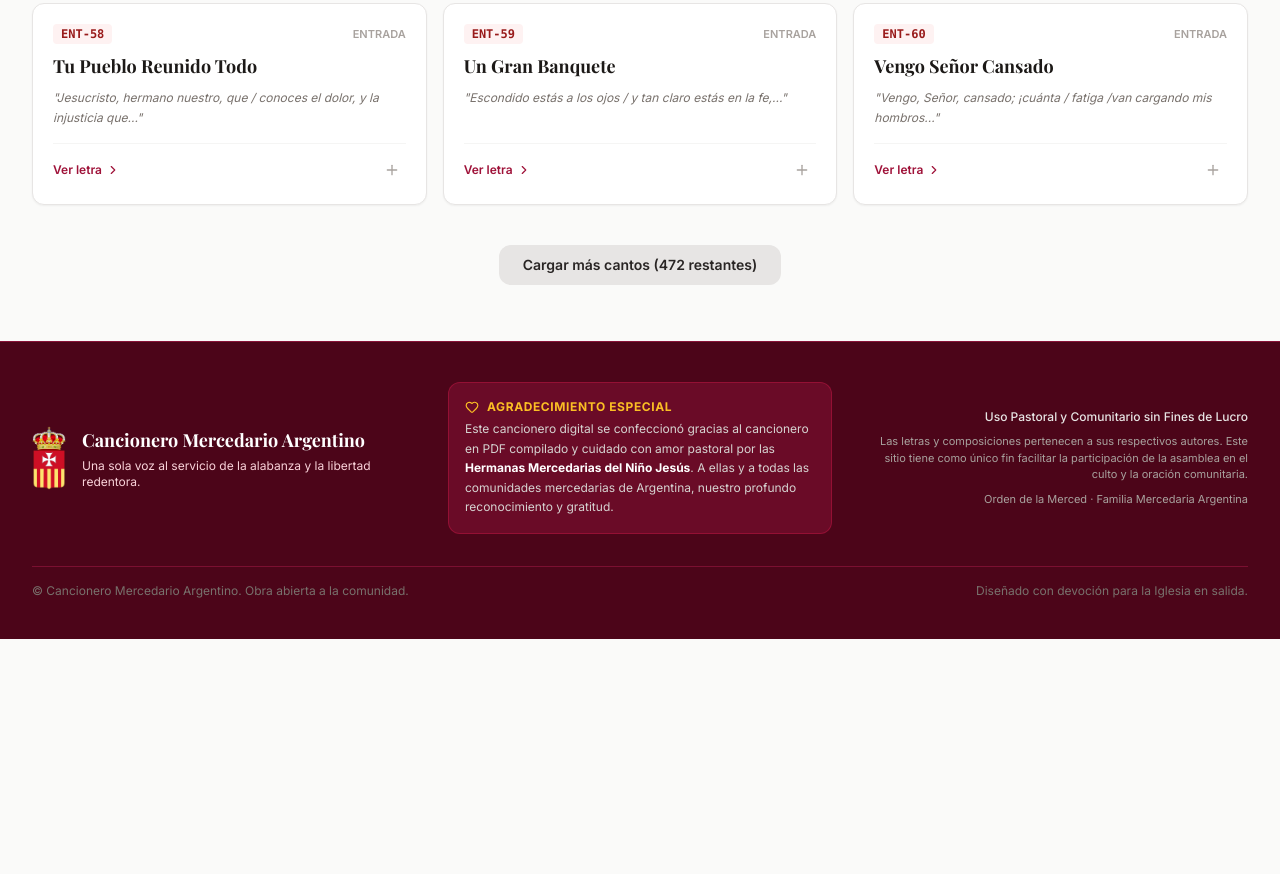
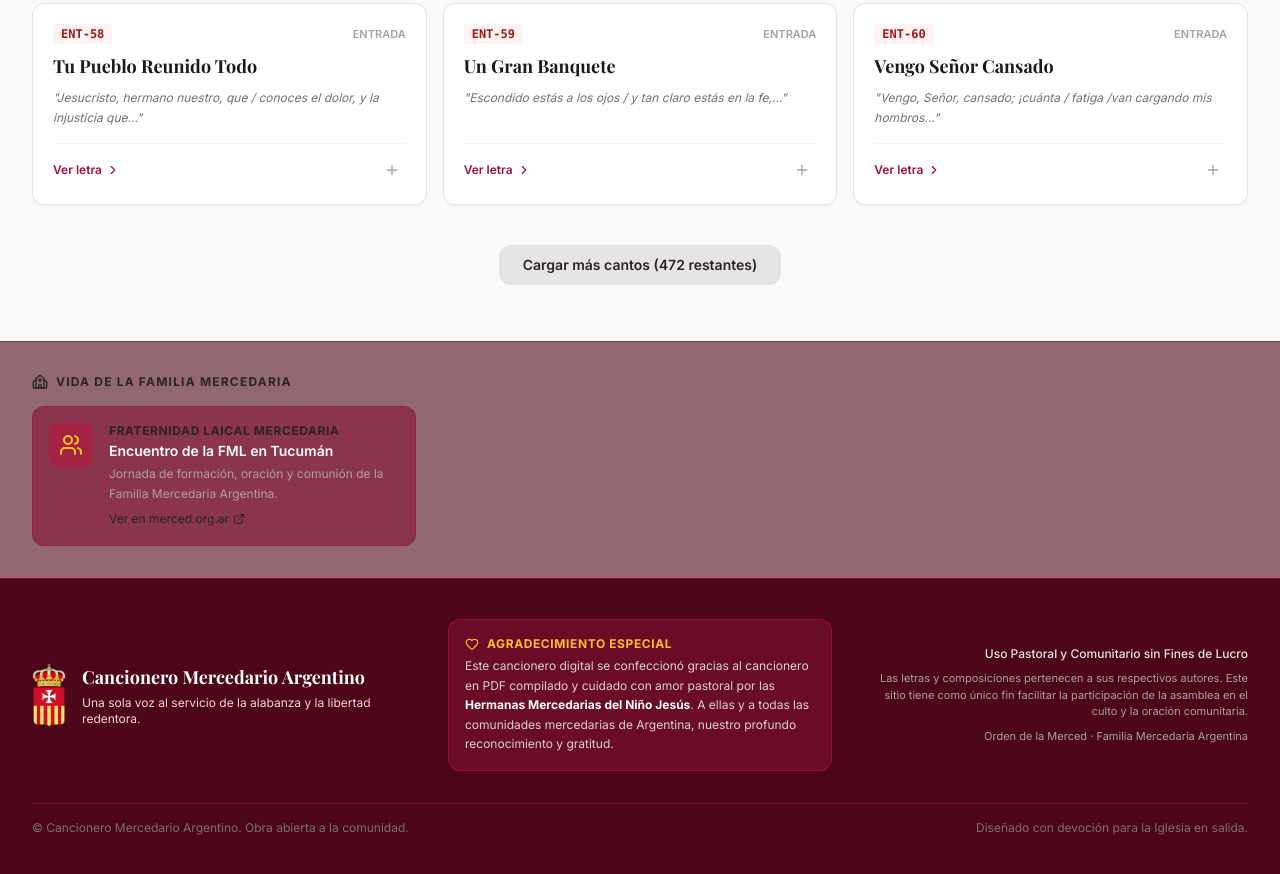
Before and after one commit to AntonioGalland/Cancionero-Mercedario, a plain HTML site: page index.html in a window 1280 px wide. Shown: the part 4745-5619 px from the top of the page. Before the commit the page ends 5384 px from the top, so only its background shows below. Drawn offline with nearby package versions, Linux system fonts and the light colour scheme; a web font is replaced by a local one.

Commit message:
Sección "Vida de la Familia Mercedaria"
Se insertó una nueva sección justo entre la galería y el footer en el index.html, con una card clickeable que:

🔗 Abre https://merced.org.ar/encuentro-de-la-fml-en-tucuman/ en nueva pestaña
🎨 Respeta los colores Mercedarios (merced-900, dorado) con hover animado
📱 Es responsive (funciona bien en celular y escritorio)
🏷️ Incluye ícono de Lucide (users), categoría, título y descripción
➕ Está diseñada para que en el futuro agregues más cards de otros eventos/noticias fácilmente, solo añadiendo otro <a class="group flex..."

```diff
--- a/index.html
+++ b/index.html
@@ -713,6 +713,40 @@
     </div>
   </div>
 
+  <!-- VIDA DE LA FAMILIA MERCEDARIA -->
+  <section class="bg-merced-950/60 border-t border-merced-900/50 py-8">
+    <div class="max-w-7xl mx-auto px-4 sm:px-6 lg:px-8">
+      <h3 class="text-xs font-bold uppercase tracking-widest text-merced-300 mb-4 flex items-center gap-2">
+        <i data-lucide="church" class="w-4 h-4"></i>
+        Vida de la Familia Mercedaria
+      </h3>
+      <div class="flex flex-col sm:flex-row gap-4">
+
+        <!-- Card: Encuentro FML Tucumán -->
+        <a href="https://merced.org.ar/encuentro-de-la-fml-en-tucuman/"
+           target="_blank" rel="noopener noreferrer"
+           class="group flex items-start gap-4 bg-merced-900/60 hover:bg-merced-800/70 border border-merced-800/60 hover:border-merced-700 rounded-xl p-4 transition-all duration-200 max-w-sm">
+          <div class="flex-shrink-0 bg-merced-700/50 rounded-lg p-2.5">
+            <i data-lucide="users" class="w-6 h-6 text-gold-400"></i>
+          </div>
+          <div>
+            <p class="text-xs font-bold uppercase tracking-wider text-merced-300 mb-0.5">Fraternidad Laical Mercedaria</p>
+            <h4 class="font-semibold text-white text-sm leading-snug group-hover:text-gold-300 transition-colors">
+              Encuentro de la FML en Tucumán
+            </h4>
+            <p class="text-xs text-stone-400 mt-1 leading-relaxed">
+              Jornada de formación, oración y comunión de la Familia Mercedaria Argentina.
+            </p>
+            <span class="inline-flex items-center gap-1 text-xs text-merced-300 group-hover:text-gold-400 mt-2 transition-colors">
+              Ver en merced.org.ar <i data-lucide="external-link" class="w-3 h-3"></i>
+            </span>
+          </div>
+        </a>
+
+      </div>
+    </div>
+  </section>
+
   <!-- PIE DE PÁGINA INSTITUCIONAL -->
   <footer class="bg-merced-950 text-stone-300 border-t border-merced-900 mt-auto py-10">
     <div class="max-w-7xl mx-auto px-4 sm:px-6 lg:px-8">
```
